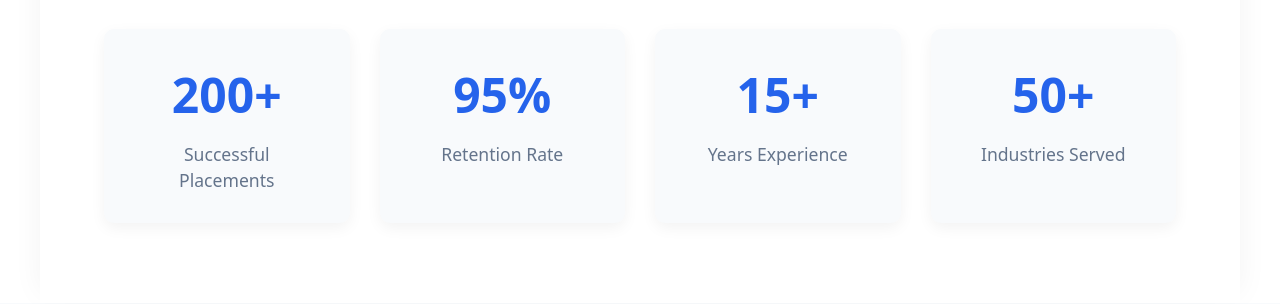
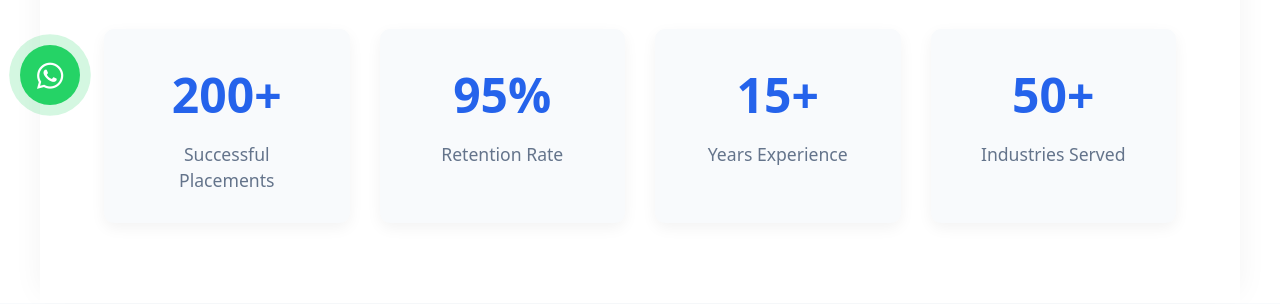
Before and after one commit to ankit-kumar-guptaa/cxo-hiring, a PHP site: page /index.php in a window 1280 px wide. Shown: the part 675-979 px from the top of the page. Run offline with PHP 8.4, Linux system fonts and the light colour scheme.

Commit message:
feat(footer): add WhatsApp floating button with styling
Added a WhatsApp floating button to the footer for easy customer interaction. The button includes hover effects, animations, and is positioned fixed at the bottom-left of the screen. This improves user engagement by providing a direct communication channel.

```diff
--- a/include/footer.php
+++ b/include/footer.php
@@ -1,6 +1,11 @@
 
 <!-- Footer Section -->
 <footer>
+
+ <!-- WhatsApp Floating Button -->
+ <a href="https://wa.me/919211460101?text=Hi" class="whatsapp-btn" target="_blank">
+        <i class="fab fa-whatsapp"></i>
+    </a>
     <div class="footer-container">
         <div class="footer-about">
             <div class="footer-logo">CXO Hire</div>
@@ -51,6 +56,54 @@
 
 <!-- JavaScript Bundle (includes Popper.js) -->
 <script src="https://cdn.jsdelivr.net/npm/bootstrap@5.3.5/dist/js/bootstrap.bundle.min.js" integrity="sha384-k6d4wzSIapyDyv1kpU366/PK5hCdSbCRGRCMv+eplOQJWyd1fbcAu9OCUj5zNLiq" crossorigin="anonymous"></script>
+<style>
+    .whatsapp-btn {
+        position: fixed;
+        bottom: 20px;
+        left: 20px;
+        width: 60px;
+        height: 60px;
+        background-color: #25D366;
+        color: white;
+        border-radius: 50%;
+        text-align: center;
+        font-size: 30px;
+        display: flex;
+        align-items: center;
+        justify-content: center;
+        box-shadow: 0 4px 10px rgba(0, 0, 0, 0.3);
+        z-index: 1000;
+        transition: all 0.3s;
+        text-decoration: none;
+    }
+
+    .whatsapp-btn:hover {
+        background-color: #128C7E;
+        color: white;
+        transform: scale(1.1);
+    }
+
+    .whatsapp-btn i {
+        margin-top: 2px;
+    }
+
+    /* Add animation */
+    @keyframes pulse {
+        0% {
+            box-shadow: 0 0 0 0 rgba(37, 211, 102, 0.7);
+        }
+        70% {
+            box-shadow: 0 0 0 15px rgba(37, 211, 102, 0);
+        }
+        100% {
+            box-shadow: 0 0 0 0 rgba(37, 211, 102, 0);
+        }
+    }
+
+    .whatsapp-btn {
+        animation: pulse 2s infinite;
+    }
+</style>
 <script>
 
     // Mobile Menu Toggle
```
